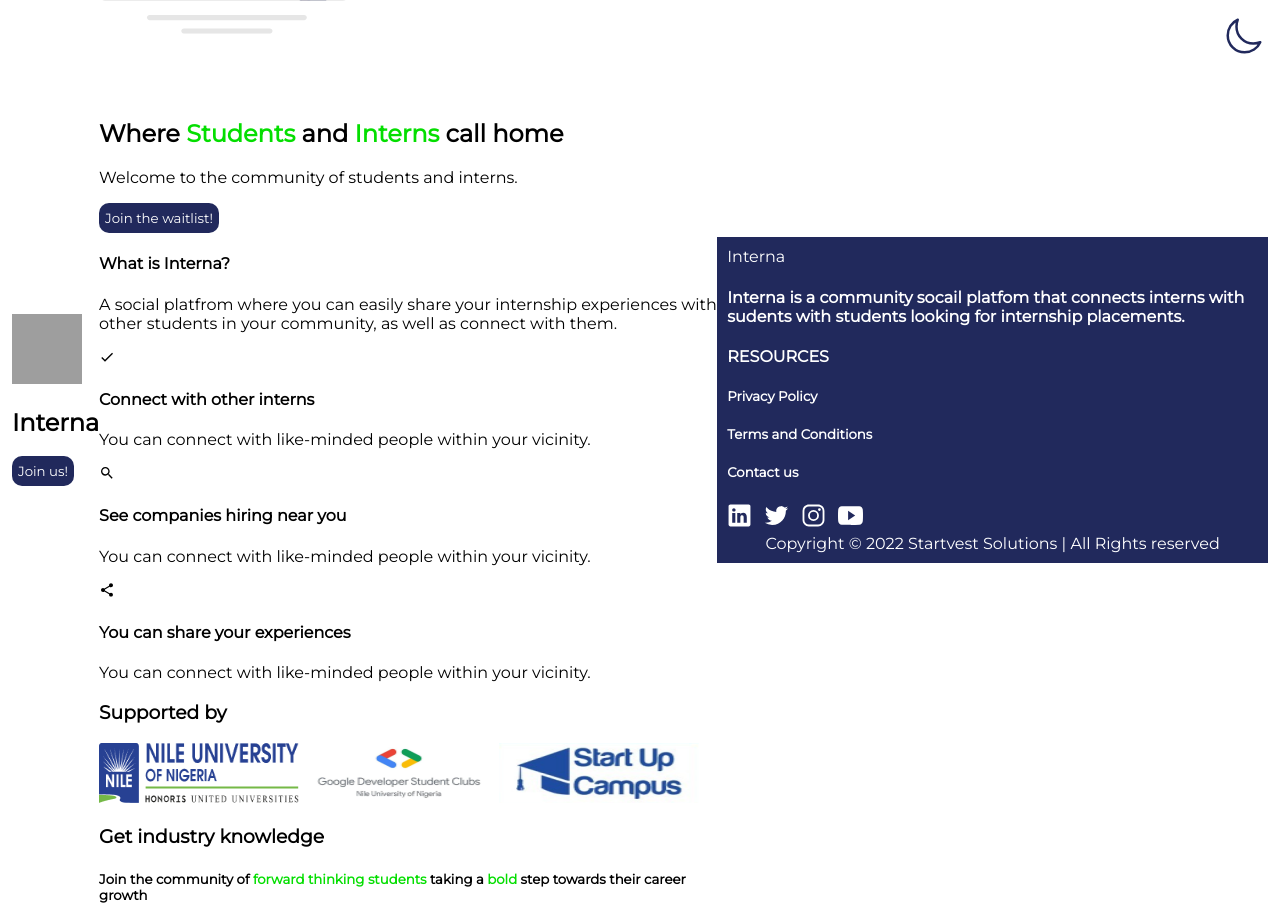
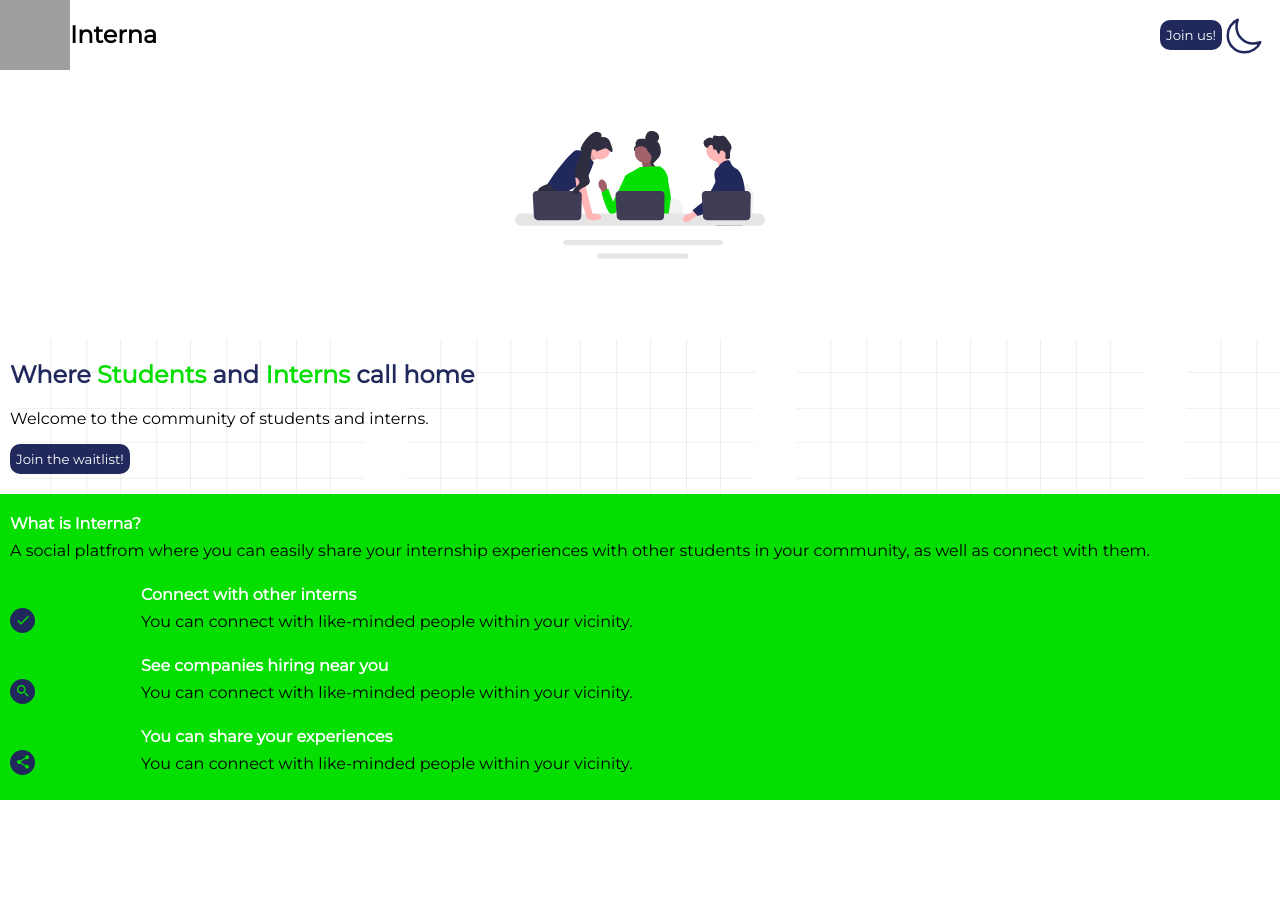
Before and after one commit to Startvest/interna, a Next.js app: page /join-waitlist in a window 1280 px wide. Shown: the top 923 px of the page. After the commit the page ends 800 px from the top, so only its background shows below. Built offline with nearby package versions, Linux system fonts and the light colour scheme; grey boxes are pictures that could not be loaded.

Commit message:
added new styles

```diff
--- a/styles/waitlist.module.scss
+++ b/styles/waitlist.module.scss
@@ -1,8 +1,77 @@
 .waitlistPage {
-    padding: 0 12px;
     height: 100vh;
+    overflow-y: scroll;
+}
+
+.landingPageHeader {
     display: flex;
-    align-items: center
+    justify-content: space-between;
+    align-items: center;
+    position: relative;
+    width: 100%;
+
+    span {
+        display: inherit;
+    }
+
+
+    .headerCta {
+        width: 120px;
+    }
+}
+
+.illustrationHolder {
+    display: flex;
+    justify-content: center;
+}
+
+.introduction{
+    background-image: url('/assets/grid.png');
+    padding: 20px 10px;
+
+    h1 {
+        color: var(--primary);
+        font-weight: bold;
+    }
+}
+
+.internaDetails{
+    background: var(--secondary);
+    padding: 20px 10px;
+
+    h4 {
+        color: white;
+        margin: 0;
+    }
+    p { margin: 0; }
+
+    .descriptionGroup {
+        display: flex;
+        flex-direction: column;
+        gap: 8px;
+        margin-bottom: 25px;
+        font-family: 'Montserrat', Verdana, Geneva, Tahoma, sans-serif , 'sans-serif';
+
+    }
+}
+
+.points {
+    display: grid;
+    grid-template-columns: 10% 90%;
+    gap: 5px;
+
+    span {
+        background-color: var(--primary);
+        color: var(--secondary);
+        border-radius: 50%;
+        width: 25px;
+        height: 25px;
+        margin: auto 0;
+        display: flex;
+        align-items: center;
+        justify-content: center;
+    }
+
 }
 
 .waitlistForm {
@@ -33,16 +102,6 @@
 }
 
 
-[data-theme='dark'] {
-    .waitlistInput {
-       background-color: #333333;
-
-       &::placeholder {
-        color: white;
-       }
-    }
-
-}
 
 
 
@@ -75,3 +134,62 @@
 .important {
     color: var(--secondary);
 }
+
+.ourSponsors {
+    text-align: center;
+
+    h5 {
+        padding: 0 10px;
+    }
+
+    button{
+        margin-bottom: 20px;
+    }
+}
+
+.carouselHolder {
+    overflow: hidden;
+}
+.carousel {
+    display: flex;
+    overflow-x: auto;
+    scroll-snap-type: x mandatory;
+    scroll-behavior: smooth;
+    padding-left: 25%;
+
+    .carouselSlide {
+        width: 200px;
+        flex-shrink: 0;
+        height: max-content;
+        margin-right: 15px;
+    }
+}
+
+//Dark Mode Styles
+[data-theme='dark'] {
+    .waitlistPage {
+        background-color: var(--background);
+    }
+    .waitlistInput {
+       background-color: #333333;
+
+       &::placeholder {
+        color: white;
+       }
+    }
+
+    .introduction {
+        background-image: none;
+        background-color: var(--background);
+
+        h1 {
+            color: white;
+        }
+    }
+
+    .descriptionGroup {
+
+        p { color: var(--primary); }
+    }
+
+}
```
